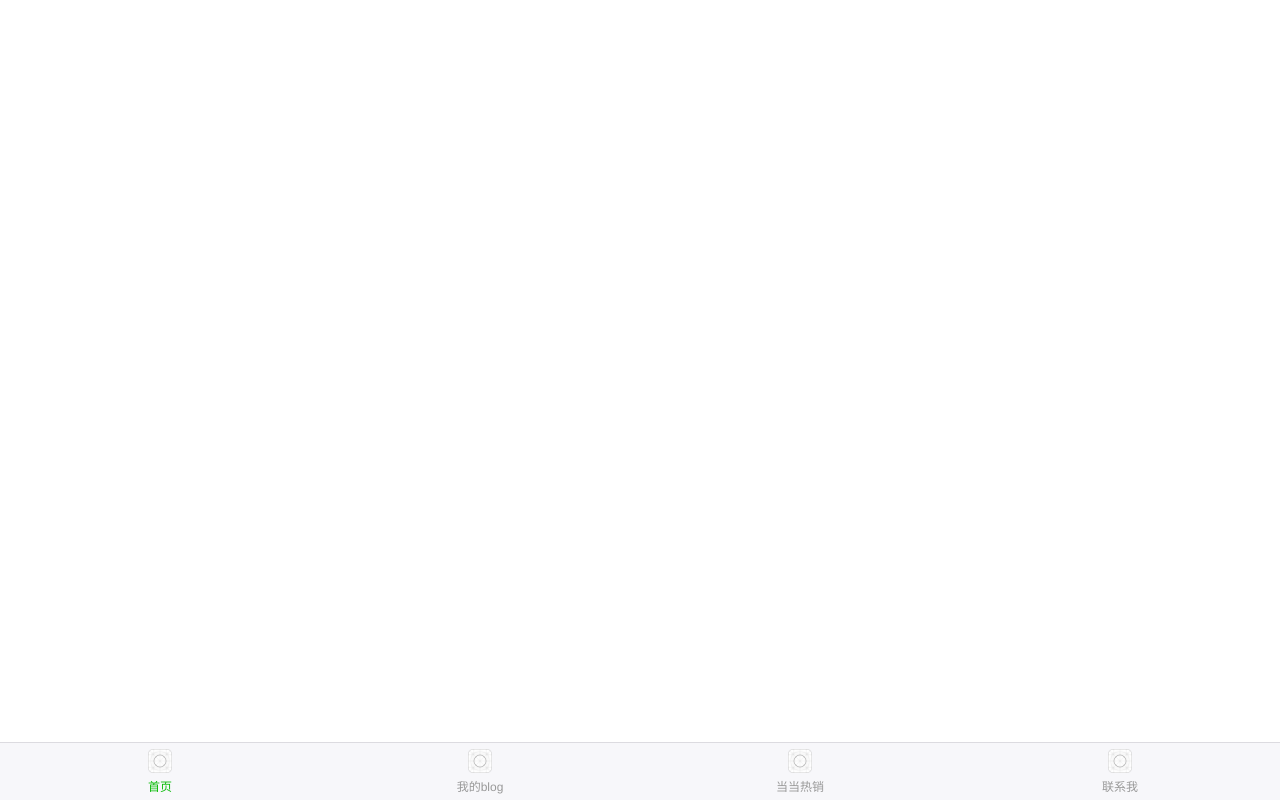
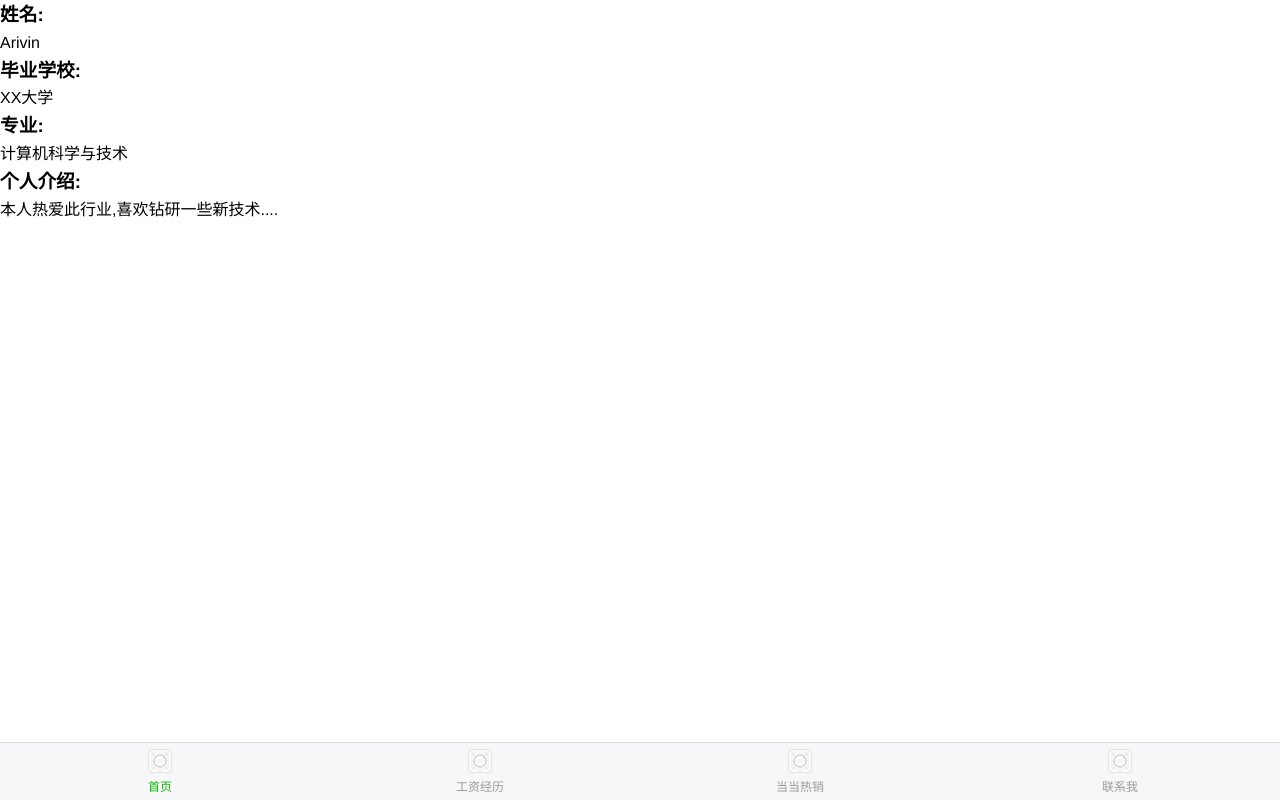
Before and after one commit to cjwddyr/cjwddyr-github.io, a plain HTML site: page dangdang-app-angular(wuhui)/index.html in a window 1280 px wide. Drawn offline with nearby package versions, Linux system fonts and the light colour scheme; no server answers.

Commit message:
app.js中路径的修改

```diff
--- a/dangdang-app-angular(wuhui)/index.html
+++ b/dangdang-app-angular(wuhui)/index.html
@@ -6,6 +6,7 @@
 	<meta name="author" content="误会" />
 	<title>当当网热搜榜</title>
 	<link rel="stylesheet" href="assets/lib/weui/css/weui.css">
+	<link rel="stylesheet" href="assets/css/style.css">
 </head>
 
 <body>
@@ -21,7 +22,7 @@
 				</a>
 				<a href="#/blog" ng-click="linkTo(1)" class="weui-tabbar__item">
 					<img src="./assets/images/icon_tabbar.png" alt="" class="weui-tabbar__icon">
-					<p class="weui-tabbar__label">我的blog</p>
+					<p class="weui-tabbar__label">工资经历</p>
 				</a>
 				<a href="#/book" ng-click="linkTo(2)" class="weui-tabbar__item">
 					<img src="./assets/images/icon_tabbar.png" alt="" class="weui-tabbar__icon">
```
Also changed, not shown: dangdang-app-angular(wuhui)/assets/app.js (+4 -4 lines).
